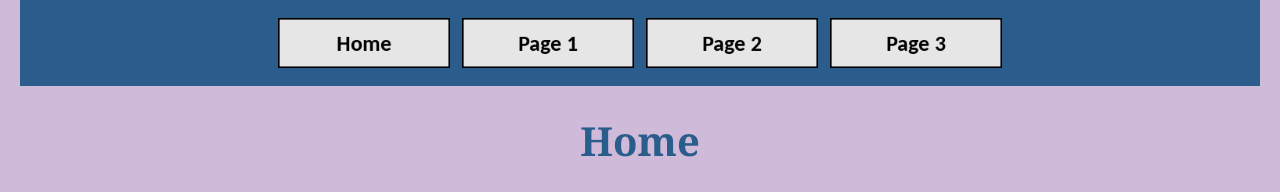
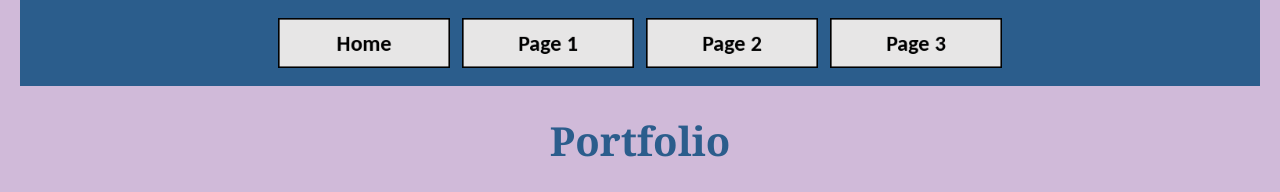
Before and after one commit to solikhtml/bmis235-html-3, a plain HTML site: page index.html in a window 1280 px wide. Shown: the top 192 px of the page. Drawn offline with Linux system fonts and the light colour scheme.

Commit message:
Update index.html

```diff
--- a/index.html
+++ b/index.html
@@ -28,7 +28,7 @@
     <a href="page3.html"><img src="img/page3.png" alt="Page 3"></a>
 </nav>
 
-<h1>Home</h1>
+<h1>Portfolio</h1>
 <p>My name is Mei O'Reilly. I am currently a student at Gonzaga University working as a costume shop worker. I started doing theater in 2023 through wardrobe where I advanced into being a costume lead on numerous productions as well as a costume designer at the college level. </p>
 <p>I take part in many related fields with experiance in many different mediums such as cosplay, historical fashion, armour, embroidery, and more.</p>
 
```
